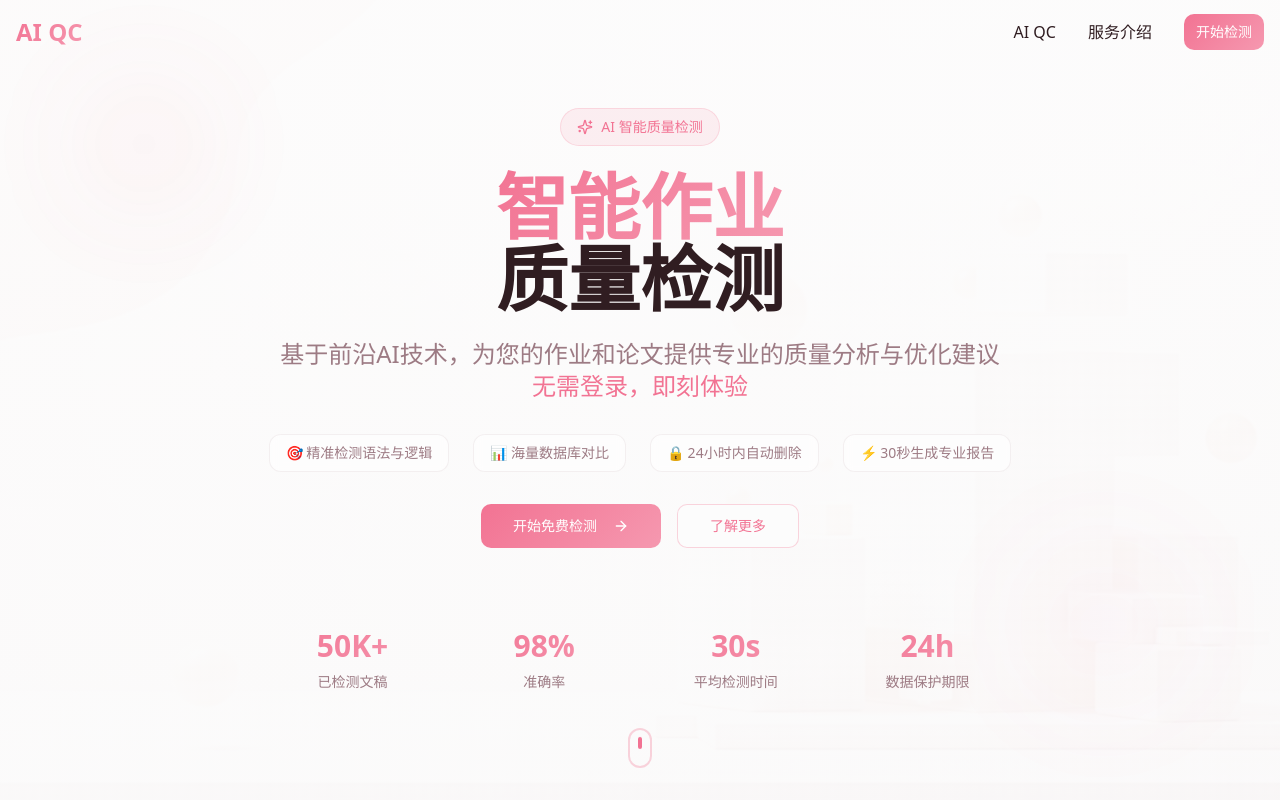
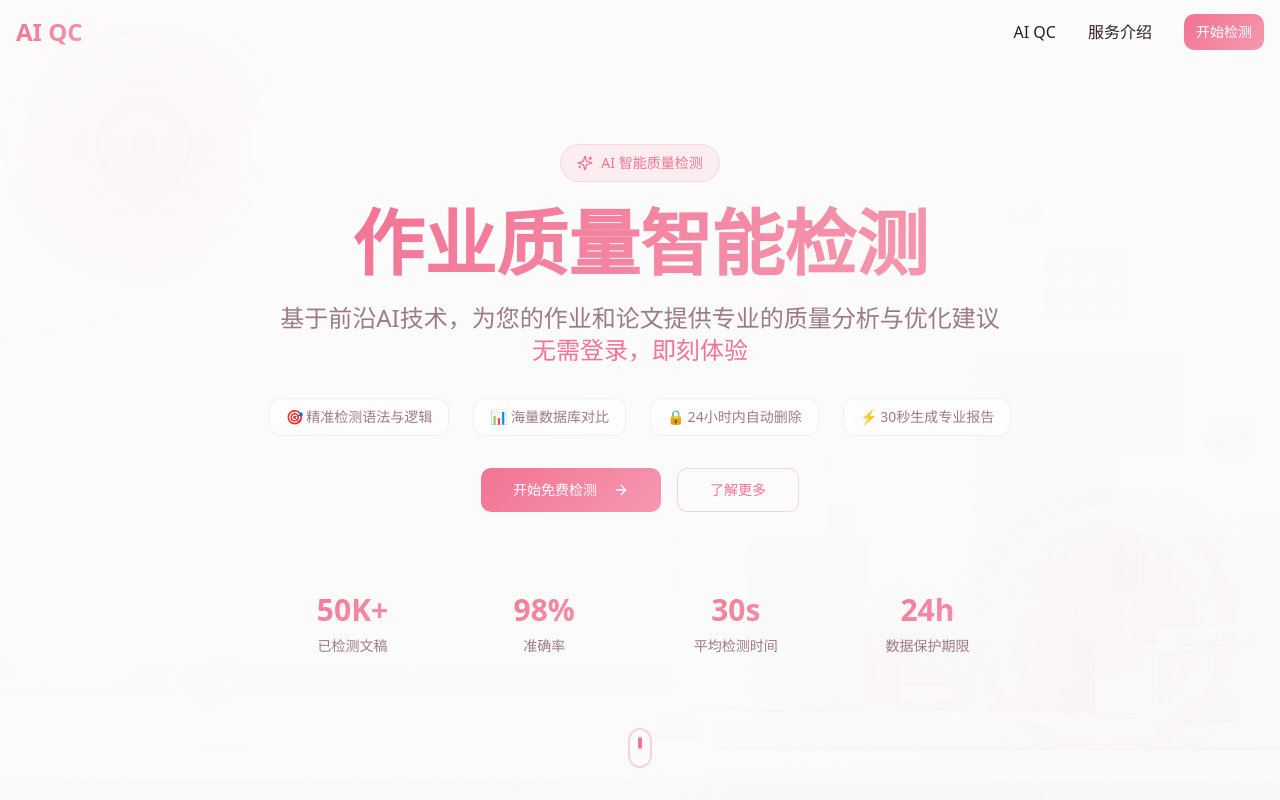
Before and after one commit to rennixue/aiqc, a React (Vite) app: page / in a window 1280 px wide. Shown: the top 800 px of the page. Built offline with nearby package versions, Linux system fonts and the light colour scheme.

Commit message:
Code edited in Lovable Code Editor
Edited UI in Lovable

```diff
--- a/src/components/HeroSection.tsx
+++ b/src/components/HeroSection.tsx
@@ -36,10 +36,8 @@ export const HeroSection: React.FC = () => {
 
             <h1 className="text-5xl md:text-6xl lg:text-7xl font-bold leading-tight">
               <span className="bg-gradient-primary bg-clip-text text-transparent">
-                智能作业
+                作业质量智能检测
               </span>
-              <br />
-              <span className="text-foreground">质量检测</span>
             </h1>
 
             <p className="text-xl md:text-2xl text-muted-foreground max-w-3xl mx-auto leading-relaxed">
```
